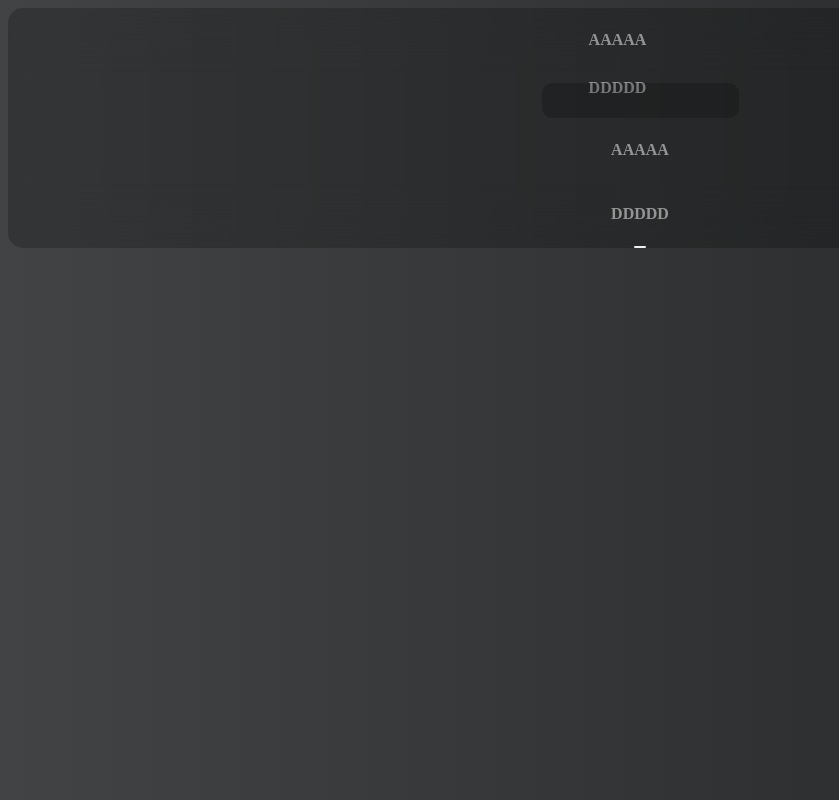
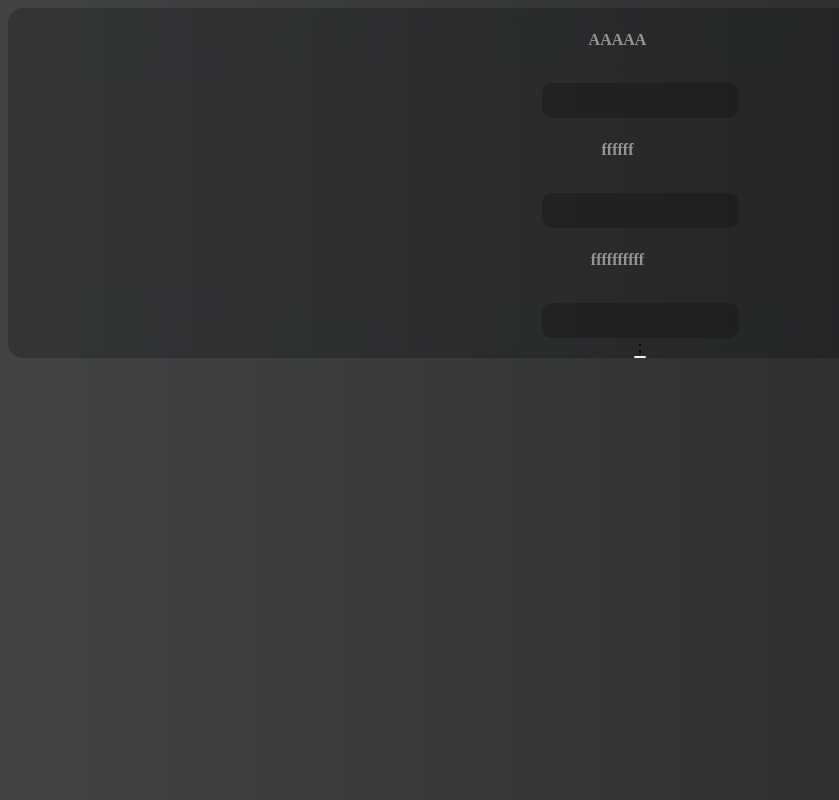
Before and after one commit to HikaruKawano/ReactComponents, a React (Vite) app: page / in a window 1280 px wide. Shown: the whole page, without its empty margins (0-839 px from the left). Built offline with nearby package versions, Linux system fonts and the light colour scheme.

Commit message:
Funciona

```diff
--- a/src/App.tsx
+++ b/src/App.tsx
@@ -6,11 +6,13 @@ function App() {
   return (
     <LoginTemplate
       LabelStyle={{ height: "50px" }}
-      InputStyle={{}}
+      InputStyle={{ amount: 1}}
       ContainerStyle={{}}
     >
       <Text>AAAAA</Text>
-      <Text>DDDDD</Text>
+      <Text> ffffff</Text>
+      <Text>ffffffffff</Text>
+
     </LoginTemplate>
   );
 }
--- a/src/components/Organism/authentication/index.tsx
+++ b/src/components/Organism/authentication/index.tsx
@@ -1,13 +1,7 @@
-import React, {
-  JSXElementConstructor,
-  ReactElement,
-  useEffect,
-  useState,
-  ReactNode,
-} from "react";
+import React, { useEffect, useState, ReactNode, createContext } from "react";
 import { MoleculeInput } from "../../molecule";
 import { Button } from "../../atom";
-import { number } from "prop-types";
+
 
 interface props {
   children: ReactNode[];
@@ -40,7 +34,10 @@ const AuthenticationOrganisme: React.FC<props> = ({
   InputProps,
   children,
 }) => {
+
   const [useChildren, setChildren] = useState<ReactNode[]>([]);
+
+
   let count = 0;
   useEffect(() => {
     if (count === 0) {
@@ -53,19 +50,31 @@ const AuthenticationOrganisme: React.FC<props> = ({
             }
           }
         });
+        createContext(useChildren);
       } else {
         setChildren(["SSSSS", "sssss"]);
       }
     }
+
+
+
     count++;
-    console.log(count);
+
+
+
   }, [children]);
 
-  console.log(useChildren);
+
+
+
 
   return (
     <>
+
+      {useChildren.map((childContent, index) => (
+
         <MoleculeInput
+
           LabelProps={{
             height: LabelProps.height,
             color: LabelProps.color,
@@ -84,11 +93,10 @@ const AuthenticationOrganisme: React.FC<props> = ({
             width: InputProps.width,
           }}
         >
-        {useChildren}
+          {childContent}
         </MoleculeInput>
-      {useChildren}
-
-      <Button></Button>
+      ))}
+      ;<Button></Button>
     </>
   );
 };
--- a/src/components/atom/label/index.tsx
+++ b/src/components/atom/label/index.tsx
@@ -5,7 +5,7 @@ import { TextStyle } from "./style";
 import './style.css'
 
 export interface LabelProps {
-  children: string | JSX.Element | React.ReactElement | ReactNode[] ;
+  children: string | JSX.Element | React.ReactElement | ReactNode;
   color?: string;
   padding?: string;
   className?: string;
--- a/src/components/molecule/MoleculeInput/index.tsx
+++ b/src/components/molecule/MoleculeInput/index.tsx
@@ -1,9 +1,9 @@
-import React from "react";
+import React, { ReactNode } from "react";
 import { Input, Label } from "../../atom";
 
 
 interface props {
-  children: string | JSX.Element | React.ReactElement;
+  children: string | JSX.Element | React.ReactElement | ReactNode;
 
   LabelProps: {
     LabelText?: string;
--- a/src/components/template/Login/index.tsx
+++ b/src/components/template/Login/index.tsx
@@ -25,6 +25,7 @@ interface props {
     placeholder?: string;
     name?: string;
     id?: string;
+    amount: number;
   };
 
   ContainerStyle: {
@@ -52,7 +53,10 @@ interface props {
   };
 }
 
+
+
 const LoginTemplate: React.FC<props> = ({ children, LabelStyle , InputStyle }) => {
+
   return (
     <Container>
       <AuthenticationOrganisme
@@ -72,6 +76,7 @@ const LoginTemplate: React.FC<props> = ({ children, LabelStyle , InputStyle }) =
           inputtype: InputStyle.inputtype,
           name: InputStyle.name,
           width: InputStyle.width,
+          amount: InputStyle.amount,
         }}
 
       >
```
Lines whose indentation alone changed are shown as unchanged.
